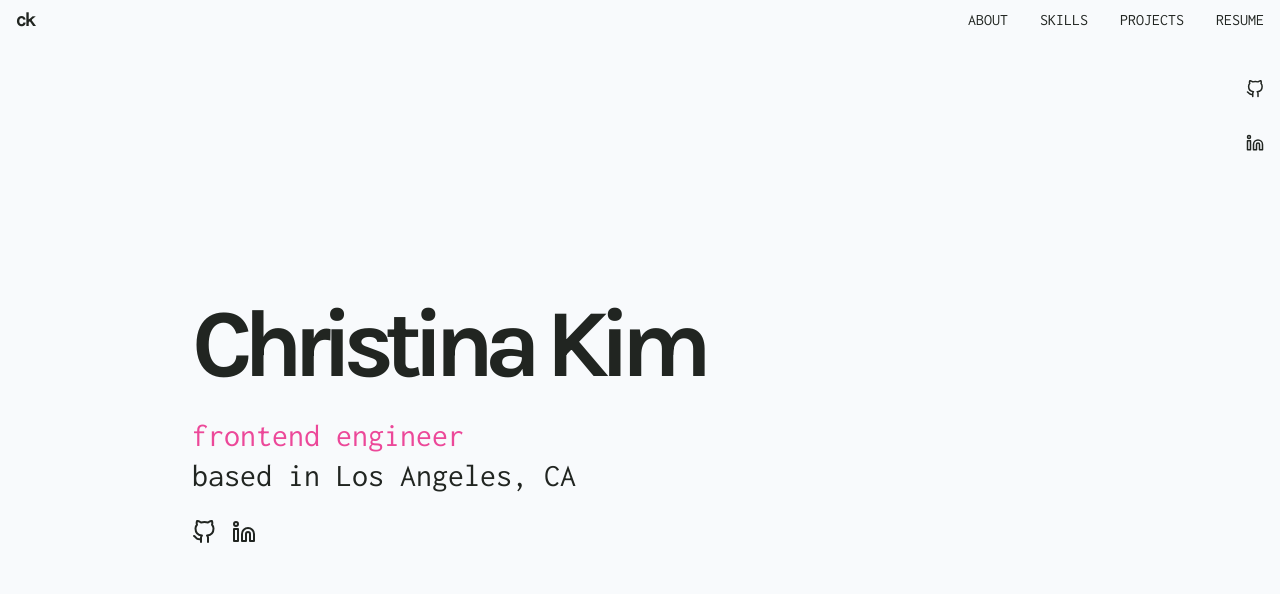
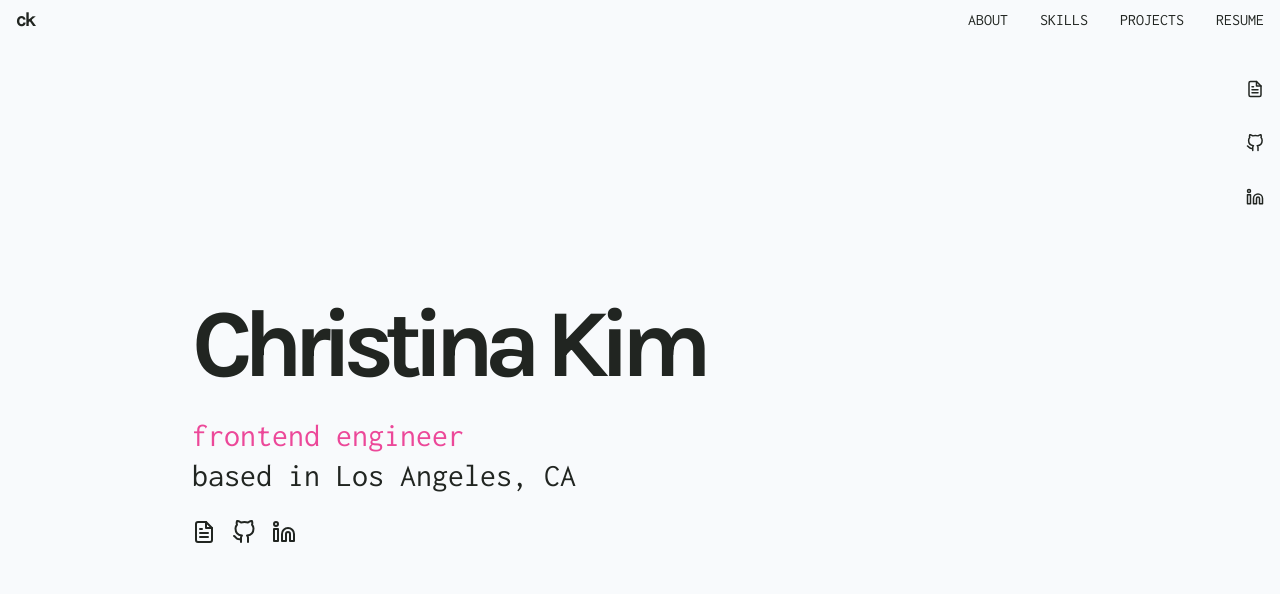
Before and after one commit to chk-yourself/portfolio, a Next.js app: page / in a window 1280 px wide. Shown: the top 594 px of the page. Built offline with nearby package versions, Linux system fonts and the light colour scheme.

Commit message:
add resume icon link to hero and move nav icon links to top in mobile

```diff
--- a/src/app/layout.tsx
+++ b/src/app/layout.tsx
@@ -18,7 +18,7 @@ const inconsolata = Inconsolata({
 });
 
 export const metadata: Metadata = {
-  title: 'Christina Kim',
+  title: 'Christina Kim - Frontend Engineer',
   description:
     'Christina Kim is a user-centric frontend engineer with 7+ years of experience in crafting impactful, accessible, and performant consumer-facing digital experiences.',
 };
--- a/src/components/Icon/Icon.tsx
+++ b/src/components/Icon/Icon.tsx
@@ -3,8 +3,9 @@ import Close from './Close';
 import GitHub from './GitHub';
 import LinkedIn from './LinkedIn';
 import Menu from './Menu';
+import Resume from './Resume';
 
-type IconName = 'close' | 'gitHub' | 'linkedIn' | 'menu';
+type IconName = 'close' | 'gitHub' | 'linkedIn' | 'menu' | 'resume';
 
 interface IconProps {
   size?: number;
@@ -18,6 +19,7 @@ const ICONS = {
   gitHub: <GitHub />,
   linkedIn: <LinkedIn />,
   menu: <Menu />,
+  resume: <Resume />,
 };
 
 const Icon = ({
--- /dev/null
+++ b/src/components/Icon/Resume.tsx
@@ -0,0 +1,15 @@
+import React from 'react';
+
+const Resume = () => {
+  return (
+    <>
+      <path d="M14 2H6a2 2 0 0 0-2 2v16a2 2 0 0 0 2 2h12a2 2 0 0 0 2-2V8z"></path>
+      <polyline points="14 2 14 8 20 8"></polyline>
+      <line x1="16" y1="13" x2="8" y2="13"></line>
+      <line x1="16" y1="17" x2="8" y2="17"></line>
+      <polyline points="10 9 9 9 8 9"></polyline>
+    </>
+  );
+};
+
+export default Resume;
--- a/src/components/Navbar/Navbar.tsx
+++ b/src/components/Navbar/Navbar.tsx
@@ -1,4 +1,5 @@
 'use client';
+import Link from 'next/link';
 import { useState, useEffect } from 'react';
 import { MouseEvent } from 'react';
 import { useMediaQuery } from '@/hooks';
@@ -98,10 +99,69 @@ const Navbar = ({ disableScroll }: NavbarProps) => {
   };
 
   return (
-    <nav className="fixed z-10 flex h-10 w-full items-center justify-between bg-slate-50">
+    <nav
+      className={`fixed z-10 flex h-10 w-full items-center justify-between ${expandMenu || showMenu ? 'overflow-y-visible' : 'overflow-y-hidden'} bg-slate-50`}
+    >
       <div>
         <Logo />
       </div>
+      <div className="flex py-2 md:block md:py-0">
+        <ul
+          className={`${expandMenu || (!expandMenu && activeSectionId !== 'hero') ? '-translate-y-0' : 'translate-y-full'} flex transform items-center px-3 transition-transform duration-100 ease-in-out md:absolute md:right-0 md:top-20 md:block md:items-start md:px-4`}
+        >
+          <li className="">
+            <Link
+              target="_blank"
+              href="/Christina-Kim_Frontend-Engineer-Resume.pdf"
+              title="Resume"
+              aria-label="View Resume"
+              rel="noopener noreferrer"
+            >
+              <Icon
+                size={18}
+                className="md:h-[18px] md:w-[18px]"
+                name="resume"
+                hoverFill
+              />
+              <span className="sr-only">Resume</span>
+            </Link>
+          </li>
+          <li className="ml-5 md:ml-0 md:mt-9">
+            <a
+              target="_blank"
+              href="https://github.com/chk-yourself"
+              className=""
+              title="GitHub"
+              aria-label="GitHub"
+              rel="noopener noreferrer"
+            >
+              <Icon
+                name="gitHub"
+                size={18}
+                className="md:h-[18px] md:w-[18px]"
+                hoverFill
+              />
+              <span className="sr-only">GitHub</span>
+            </a>
+          </li>
+          <li className="ml-5 md:ml-0 md:mt-9">
+            <a
+              target="_blank"
+              href="https://www.linkedin.com/in/christina-kim-12904646"
+              title="LinkedIn"
+              aria-label="LinkedIn"
+              rel="noopener noreferrer"
+            >
+              <Icon
+                name="linkedIn"
+                size={18}
+                className="md:h-[18px] md:w-[18px]"
+                hoverFill
+              />
+              <span className="sr-only">LinkedIn</span>
+            </a>
+          </li>
+        </ul>
         <div className="block md:hidden">
           <button
             onClick={handleToggleMenu}
@@ -115,6 +175,8 @@ const Navbar = ({ disableScroll }: NavbarProps) => {
             </span>
           </button>
         </div>
+      </div>
+
       {(expandMenu || showMenu) && (
         <div className="absolute left-0 top-10 flex h-[calc(100vh_-_40px)] w-full items-start justify-center overflow-y-auto bg-slate-50 pt-5 md:static md:top-0 md:flex md:h-auto md:w-auto md:items-center md:pt-0">
           <ul className="flex flex-col md:flex-grow md:flex-row">
@@ -139,43 +201,6 @@ const Navbar = ({ disableScroll }: NavbarProps) => {
           </ul>
         </div>
       )}
-      <ul className="absolute right-0 top-16 px-3 md:top-20 md:px-4">
-        <li className="">
-          <a
-            target="_blank"
-            href="https://github.com/chk-yourself"
-            className=""
-            title="GitHub"
-            aria-label="GitHub"
-            rel="noopener noreferrer"
-          >
-            <Icon
-              name="gitHub"
-              size={14}
-              className="md:h-[18px] md:w-[18px]"
-              hoverFill
-            />
-            <span className="sr-only">GitHub</span>
-          </a>
-        </li>
-        <li className="mt-5 md:mt-9">
-          <a
-            target="_blank"
-            href="https://www.linkedin.com/in/christina-kim-12904646"
-            title="LinkedIn"
-            aria-label="LinkedIn"
-            rel="noopener noreferrer"
-          >
-            <Icon
-              name="linkedIn"
-              size={14}
-              className="md:h-[18px] md:w-[18px]"
-              hoverFill
-            />
-            <span className="sr-only">LinkedIn</span>
-          </a>
-        </li>
-      </ul>
     </nav>
   );
 };
--- a/src/containers/Hero/Hero.tsx
+++ b/src/containers/Hero/Hero.tsx
@@ -1,4 +1,5 @@
 import React from 'react';
+import Link from 'next/link';
 import HomeSection from '@/components/HomeSection';
 import Icon from '@/components/Icon';
 
@@ -15,6 +16,18 @@ const Hero = () => {
         based in Los Angeles, CA
       </p>
       <ul className="mt-6 flex gap-4">
+        <li className="">
+          <Link
+            target="_blank"
+            href="/Christina-Kim_Frontend-Engineer-Resume.pdf"
+            title="Resume"
+            aria-label="View Resume"
+            rel="noopener noreferrer"
+          >
+            <Icon name="resume" hoverFill />
+            <span className="sr-only">Resume</span>
+          </Link>
+        </li>
         <li className="">
           <a
             target="_blank"
```
Lines whose indentation alone changed are shown as unchanged.
